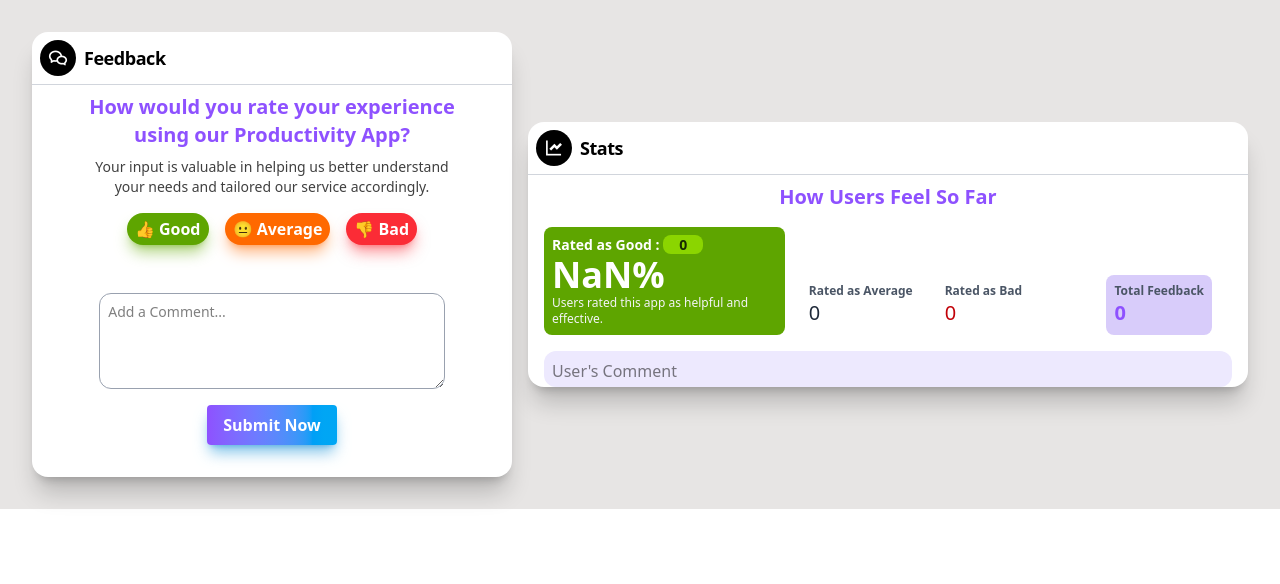
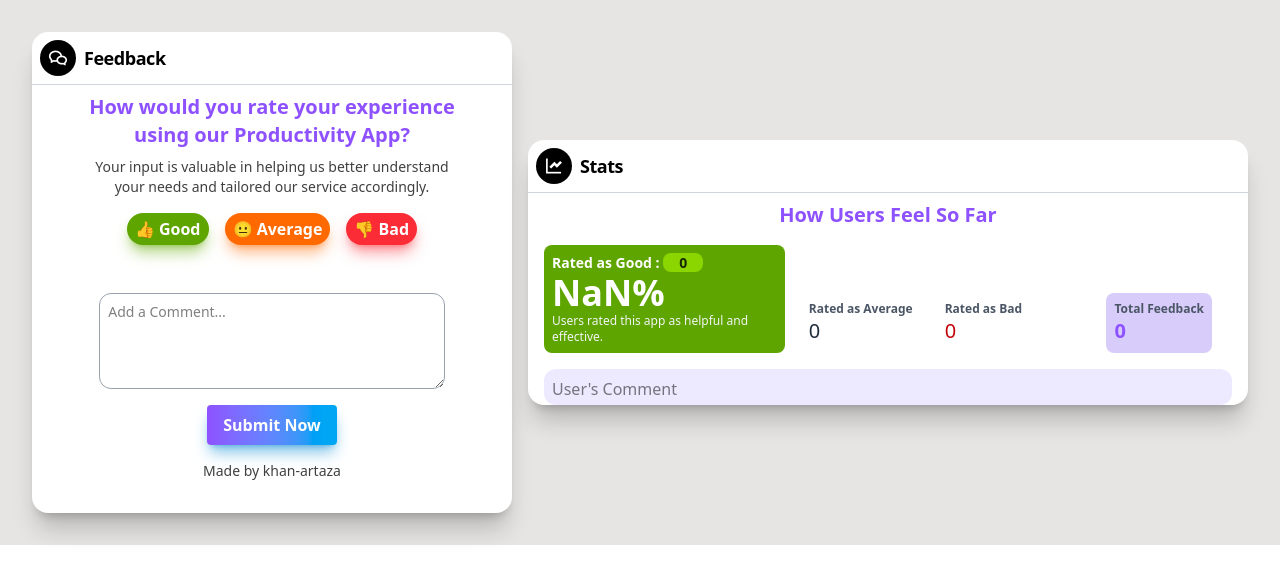
Before and after one commit to khan-artaza/feedbackApplication, a React (Vite) app: page / in a window 1280 px wide. Shown: the top 584 px of the page. Built offline with nearby package versions, Linux system fonts and the light colour scheme.

Commit message:
added my name

```diff
--- a/src/App.jsx
+++ b/src/App.jsx
@@ -16,6 +16,7 @@ const App = () => {
   return (
     <div className="w-full  bg-stone-200 flex gap-4 p-8 justify-center items-center flex-col lg:flex-row">
       <div className="w-[60%] h-[90%] pb-6 bg-white rounded-2xl shadow-xl/20 lg:w-[40%]">
+
         <Top logo="ri-wechat-line" heading="Feedback" />
         <Content
           text="How would you rate your experience using our Productivity App?"
--- a/src/components/FeedBackForm.jsx
+++ b/src/components/FeedBackForm.jsx
@@ -96,7 +96,8 @@ const FeedBackForm = ({ dataArr, setDataArr, numOfGood, numOfBad, numOfAvg, setN
         type="submit"
         value="Submit Now"
         className="bg-gradient-to-r from-violet-500 via-30% to-sky-500 to-90% p-2 text-white font-bold cursor-pointer rounded w-[30%] shadow-lg shadow-sky-600/50 active:scale-[0.95]"
-      />
+        />
+        <h2 className="text-sm opacity-75">Made by khan-artaza</h2>
     </form>
   );
 };
```
